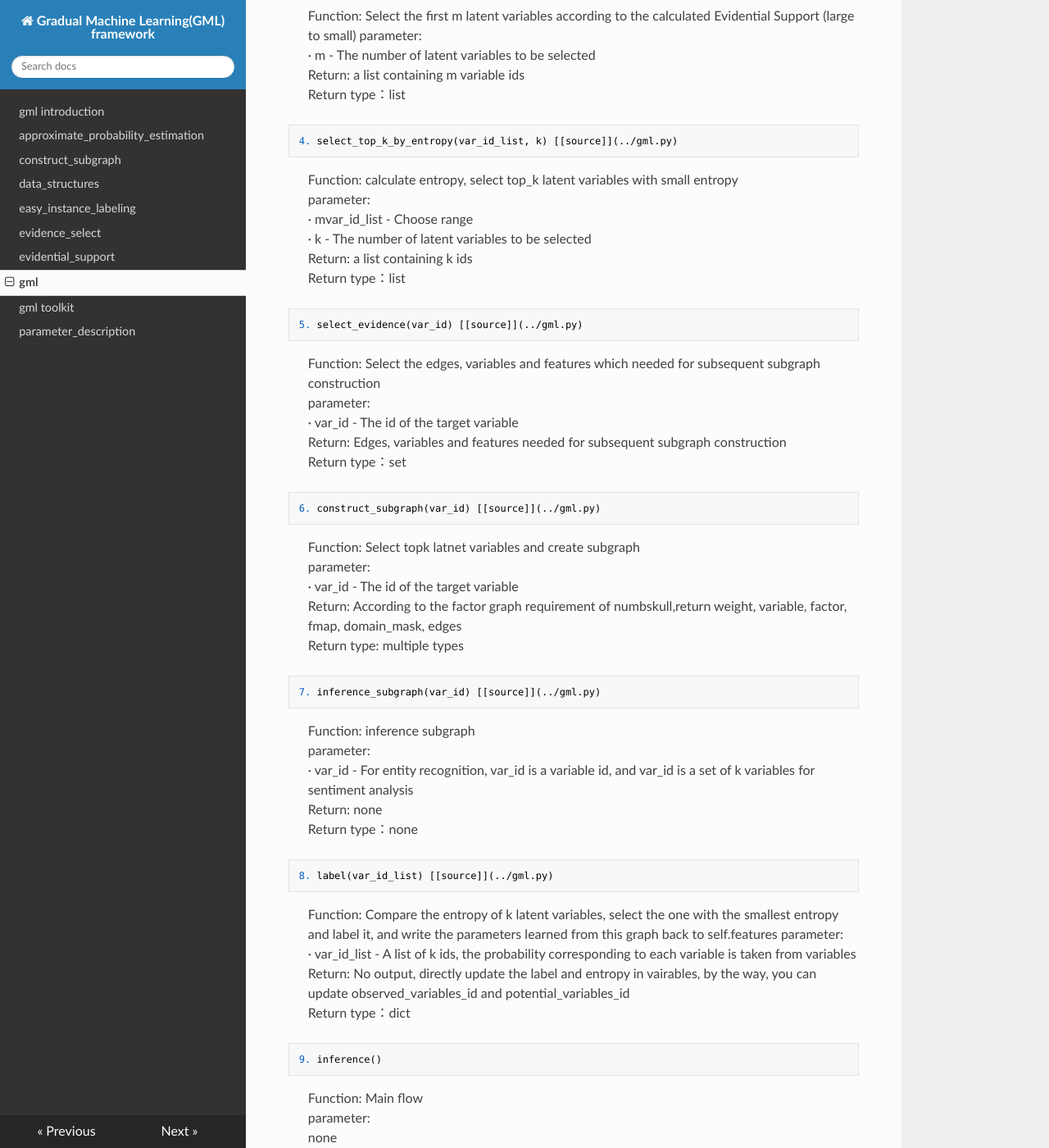
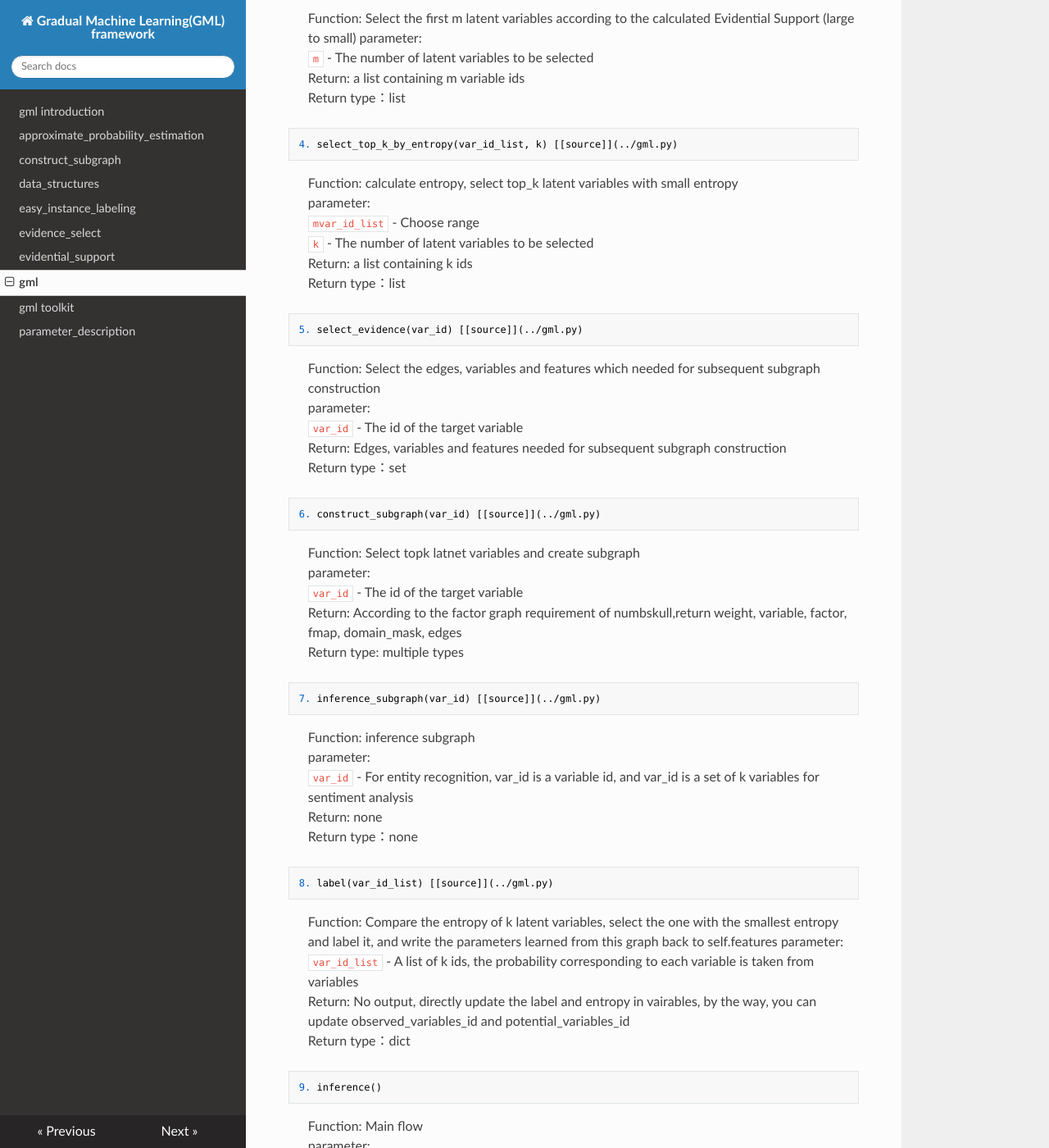
Before and after one commit to gml-explore/gml_docs_for_readthedcos, an MkDocs documentation site: the page built from docs/gml.md, in a window 1280 px wide and 1400 px high, scrolled down 800 px. Shown: the whole window at 82% size. Built offline with MkDocs 1.6.1, drawn with Linux system fonts in a browser that asks for light colours; nearby versions of some CDN libraries; some of the changed text lies outside the part shown.

Commit message:
highlight gml.md

````diff
--- a/docs/gml.md
+++ b/docs/gml.md
@@ -10,8 +10,8 @@ This class currently provides the following methods:
 ```
 >Function: calculate essential support
 >parameter:
-> · variable_set - the set of target variables
-> · update_feature_set - the set of target features
+> `variable_set` - the set of target variables
+> `update_feature_set` - the set of target features
 >Return: none
 >Return type：none
 
@@ -20,7 +20,7 @@ This class currently provides the following methods:
 ```
 >Function: Calculate approximate probability
 >parameter:
-> · variable_set - the set of target variables
+> `variable_set` - the set of target variables
 >Return: none
 >Return type：none
 ```python
@@ -28,7 +28,7 @@ This class currently provides the following methods:
 ```
 >Function: Select the first m latent variables according to the calculated Evidential Support (large to small)
 >parameter:
-> · m - The number of latent variables to be selected
+>`m` - The number of latent variables to be selected
 >Return: a list containing m variable ids
 >Return type：list
 ```python
@@ -36,8 +36,8 @@ This class currently provides the following methods:
 ```
 >Function: calculate entropy, select top_k latent variables with small entropy
 >parameter:
-> · mvar_id_list - Choose range
-> · k - The number of latent variables to be selected
+> `mvar_id_list` - Choose range
+> `k` - The number of latent variables to be selected
 >Return: a list containing k ids
 >Return type：list
 ```python
@@ -45,7 +45,7 @@ This class currently provides the following methods:
 ```
 >Function: Select the edges, variables and features which needed for subsequent subgraph construction
 >parameter:
-> · var_id - The id of the target variable
+> `var_id` - The id of the target variable
 >Return: Edges, variables and features needed for subsequent subgraph construction
 >Return type：set
 ```python
@@ -53,7 +53,7 @@ This class currently provides the following methods:
 ```
 >Function: Select topk latnet variables and create subgraph
 >parameter:
-> · var_id - The id of the target variable
+> `var_id` - The id of the target variable
 >Return: According to the factor graph requirement of numbskull,return weight, variable, factor, fmap, domain_mask, edges
 >Return type: multiple types
 ```python
@@ -61,7 +61,7 @@ This class currently provides the following methods:
 ```
 >Function: inference subgraph
 >parameter:
-> · var_id - For entity recognition, var_id is a variable id, and var_id is a set of k variables for sentiment analysis
+> `var_id` - For entity recognition, var_id is a variable id, and var_id is a set of k variables for sentiment analysis
 >Return: none
 >Return type：none
 ```python
@@ -69,7 +69,7 @@ This class currently provides the following methods:
 ```
 >Function: Compare the entropy of k latent variables, select the one with the smallest entropy and label it, and write the parameters learned from this graph back to self.features
 >parameter:
-> · var_id_list - A list of k ids, the probability corresponding to each variable is taken from variables
+> `var_id_list` - A list of k ids, the probability corresponding to each variable is taken from variables
 >Return: No output, directly update the label and entropy in vairables, by the way, you can update observed_variables_id and potential_variables_id
 >Return type：dict
 ```python
@@ -77,7 +77,7 @@ This class currently provides the following methods:
 ```
 >Function: Main flow
 >parameter:
->none
+>`none`
 >Return: none
 >Return type：none
 ```python
@@ -85,7 +85,7 @@ This class currently provides the following methods:
 ```
 >Function: Calculate the accuracy rate, precision rate, recall rate, f1 value of inference results, etc.
 >parameter:
-> · none
+> `none`
 >Return: none
 >Return type：none
 ```python
@@ -93,6 +93,6 @@ This class currently provides the following methods:
 ```
 >Function: Save the variable and feature information after inference.
 >parameter:
-> none
+> `none`
 >Return: none
 >Return type：none
````
